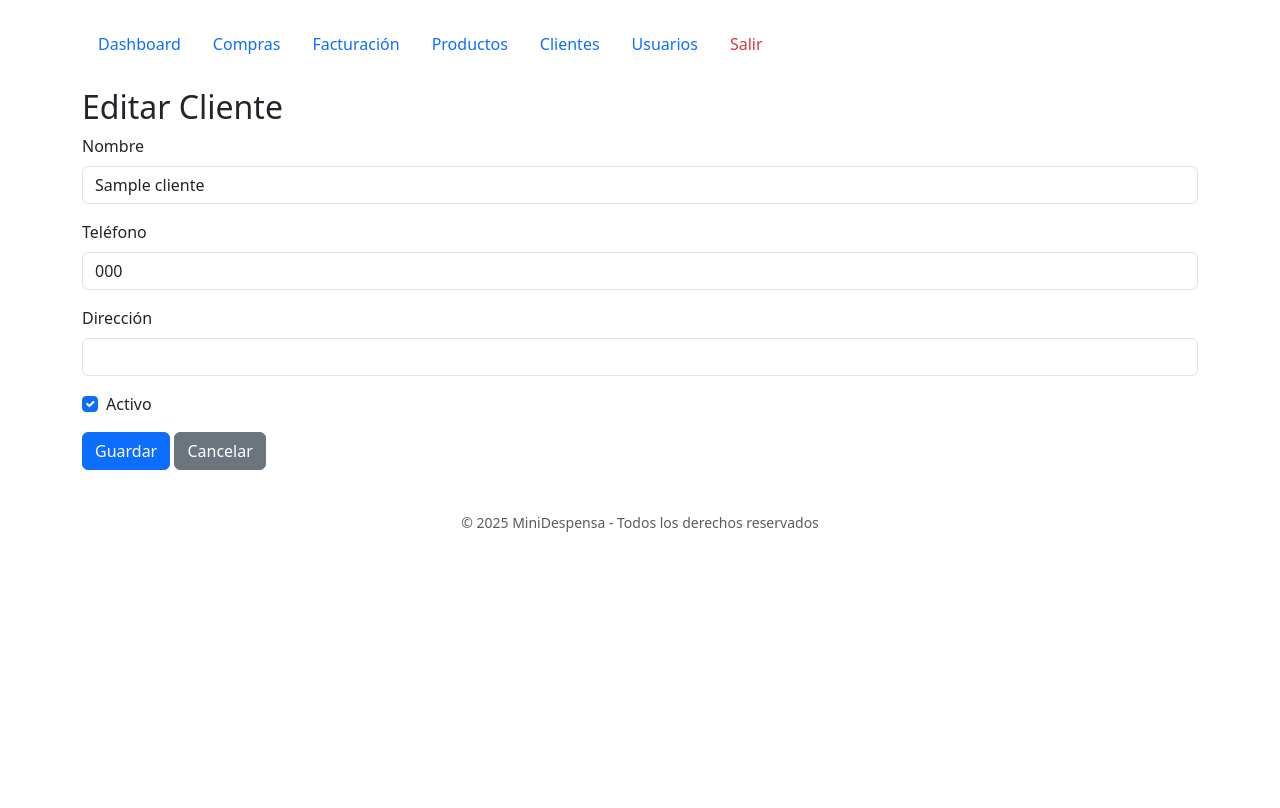
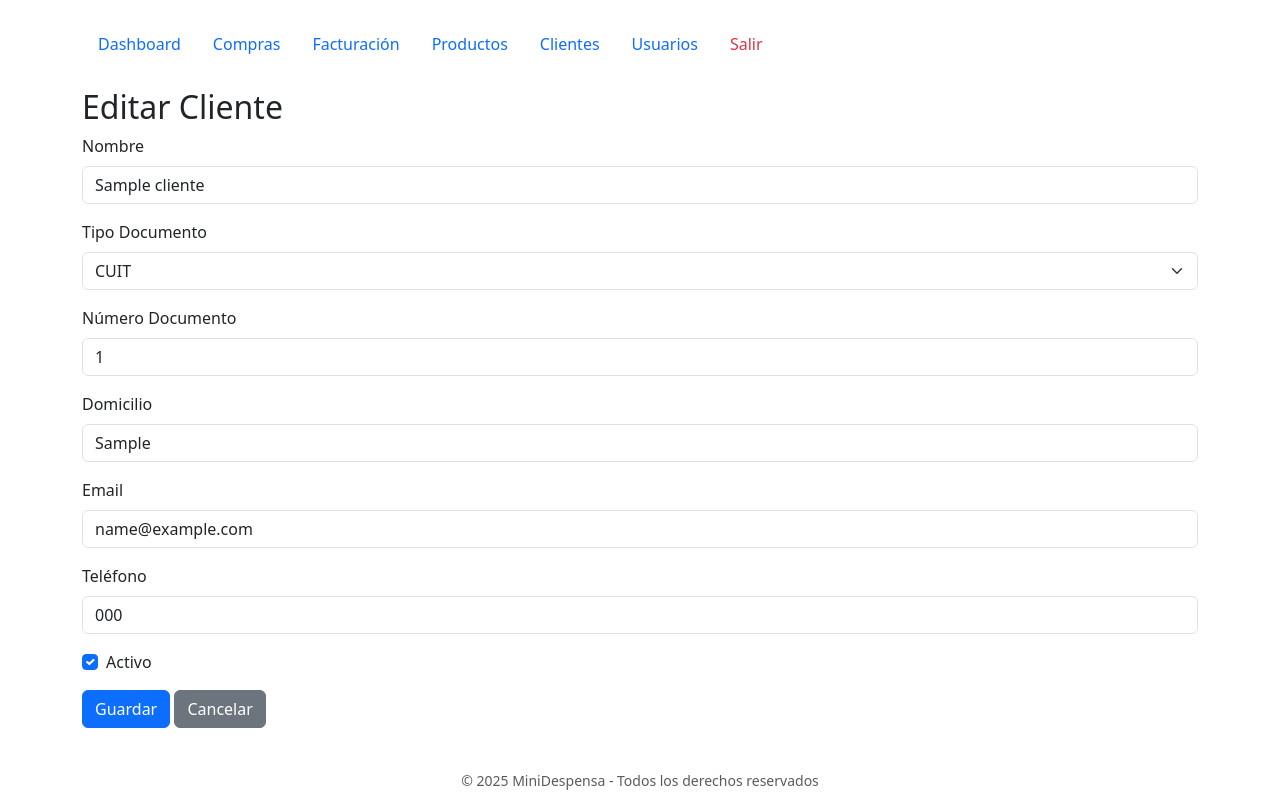
Before and after one commit to sergioserbluk/miniDespensa, a PHP site: page /proyectos/modules/clientes/editar.php?id=1 in a window 1280 px wide. Shown: the part 56-864 px from the top of the page. Before the commit the page ends 588 px from the top, so only its background shows below. Run offline with PHP 8.4, Linux system fonts and the light colour scheme; a user stored in the database is signed in; tables that the repository leaves empty hold one stand-in row (values such as "Sample post"); data that the repository does not hold is empty.

Commit message:
Actualiza modulo clientes segun nueva estructura

```diff
--- a/modules/clientes/editar.php
+++ b/modules/clientes/editar.php
@@ -22,12 +22,24 @@ if (!$cliente) {
 
 if ($_SERVER['REQUEST_METHOD'] === 'POST') {
     $nombre = trim($_POST['nombre']);
+    $tipoDoc = isset($_POST['tipo_documento']) ? (int)$_POST['tipo_documento'] : 99;
+    $numeroDoc = trim($_POST['numero_documento']);
+    $domicilio = trim($_POST['domicilio']);
+    $email = trim($_POST['email']);
     $telefono = trim($_POST['telefono']);
-    $direccion = trim($_POST['direccion']);
     $activo = isset($_POST['activo']) ? 1 : 0;
     if ($nombre) {
-        $stmt = $pdo->prepare('UPDATE clientes SET nombre=?, telefono=?, direccion=?, activo=? WHERE id=?');
-        $stmt->execute([$nombre, $telefono, $direccion, $activo, $id]);
+        $stmt = $pdo->prepare('UPDATE clientes SET nombre=?, tipo_documento=?, numero_documento=?, domicilio=?, email=?, telefono=?, activo=? WHERE id=?');
+        $stmt->execute([
+            $nombre,
+            $tipoDoc,
+            $numeroDoc !== '' ? $numeroDoc : null,
+            $domicilio,
+            $email,
+            $telefono,
+            $activo,
+            $id
+        ]);
         header('Location: index.php');
         exit;
     }
@@ -42,12 +54,29 @@ if ($_SERVER['REQUEST_METHOD'] === 'POST') {
         <input type="text" name="nombre" class="form-control" value="<?php echo htmlspecialchars($cliente['nombre']); ?>" required>
     </div>
     <div class="mb-3">
+        <label class="form-label">Tipo Documento</label>
+        <select name="tipo_documento" class="form-select">
+            <option value="80" <?php echo $cliente['tipo_documento']==80?'selected':''; ?>>CUIT</option>
+            <option value="86" <?php echo $cliente['tipo_documento']==86?'selected':''; ?>>CUIL</option>
+            <option value="96" <?php echo $cliente['tipo_documento']==96?'selected':''; ?>>DNI</option>
+            <option value="99" <?php echo $cliente['tipo_documento']==99?'selected':''; ?>>Consumidor Final</option>
+        </select>
+    </div>
+    <div class="mb-3">
+        <label class="form-label">Número Documento</label>
+        <input type="text" name="numero_documento" class="form-control" value="<?php echo htmlspecialchars($cliente['numero_documento']); ?>">
+    </div>
+    <div class="mb-3">
+        <label class="form-label">Domicilio</label>
+        <input type="text" name="domicilio" class="form-control" value="<?php echo htmlspecialchars($cliente['domicilio']); ?>">
+    </div>
+    <div class="mb-3">
+        <label class="form-label">Email</label>
+        <input type="email" name="email" class="form-control" value="<?php echo htmlspecialchars($cliente['email']); ?>">
+    </div>
+    <div class="mb-3">
         <label class="form-label">Teléfono</label>
         <input type="text" name="telefono" class="form-control" value="<?php echo htmlspecialchars($cliente['telefono']); ?>">
-    </div>
-    <div class="mb-3">
-        <label class="form-label">Dirección</label>
-        <input type="text" name="direccion" class="form-control" value="<?php echo htmlspecialchars($cliente['direccion']); ?>">
     </div>
     <div class="form-check mb-3">
         <input class="form-check-input" type="checkbox" name="activo" id="activo" <?php echo $cliente['activo'] ? 'checked' : ''; ?>>
```
Also changed, not shown: modules/clientes/crear.php (+35 -7 lines), modules/clientes/index.php (+10 -3 lines).
